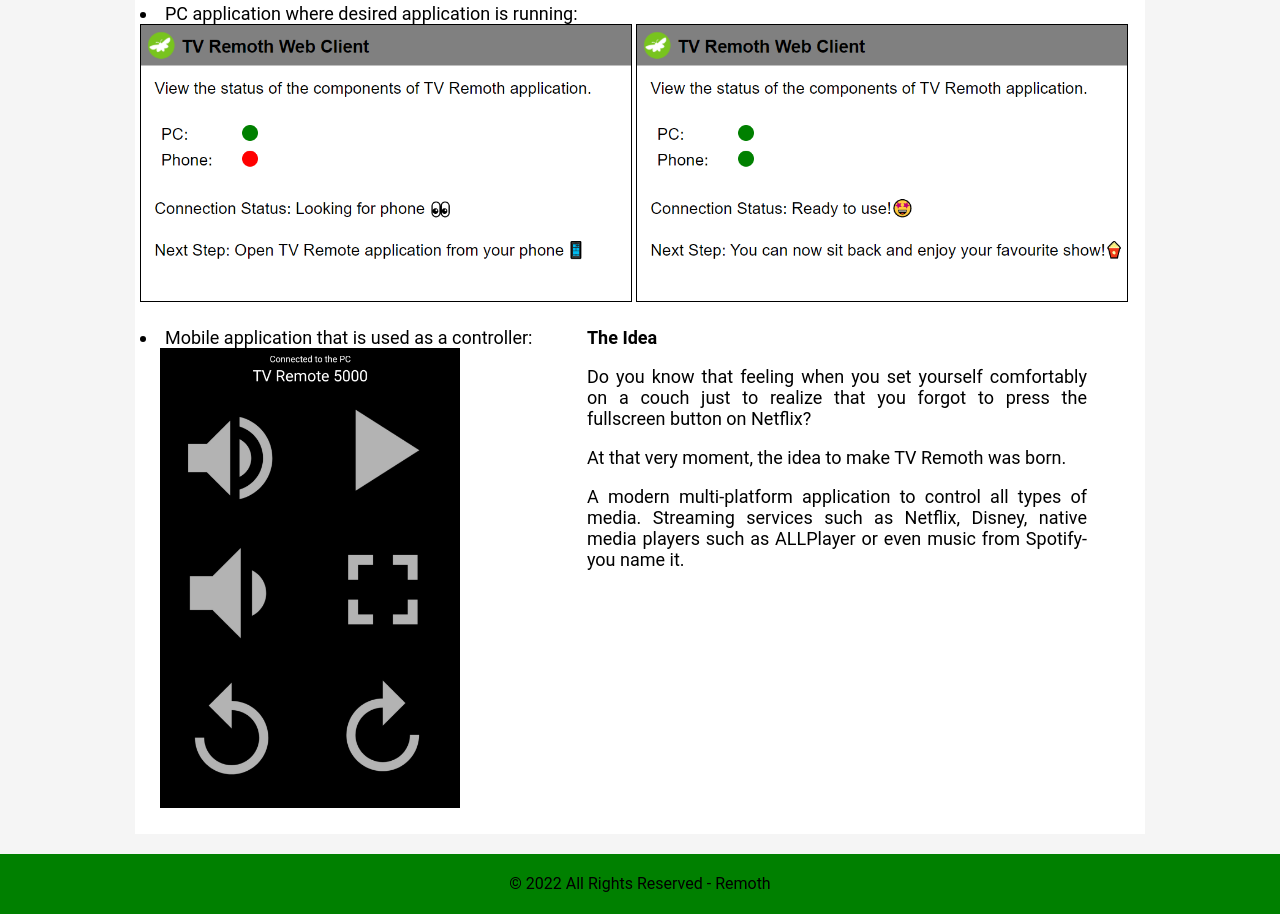
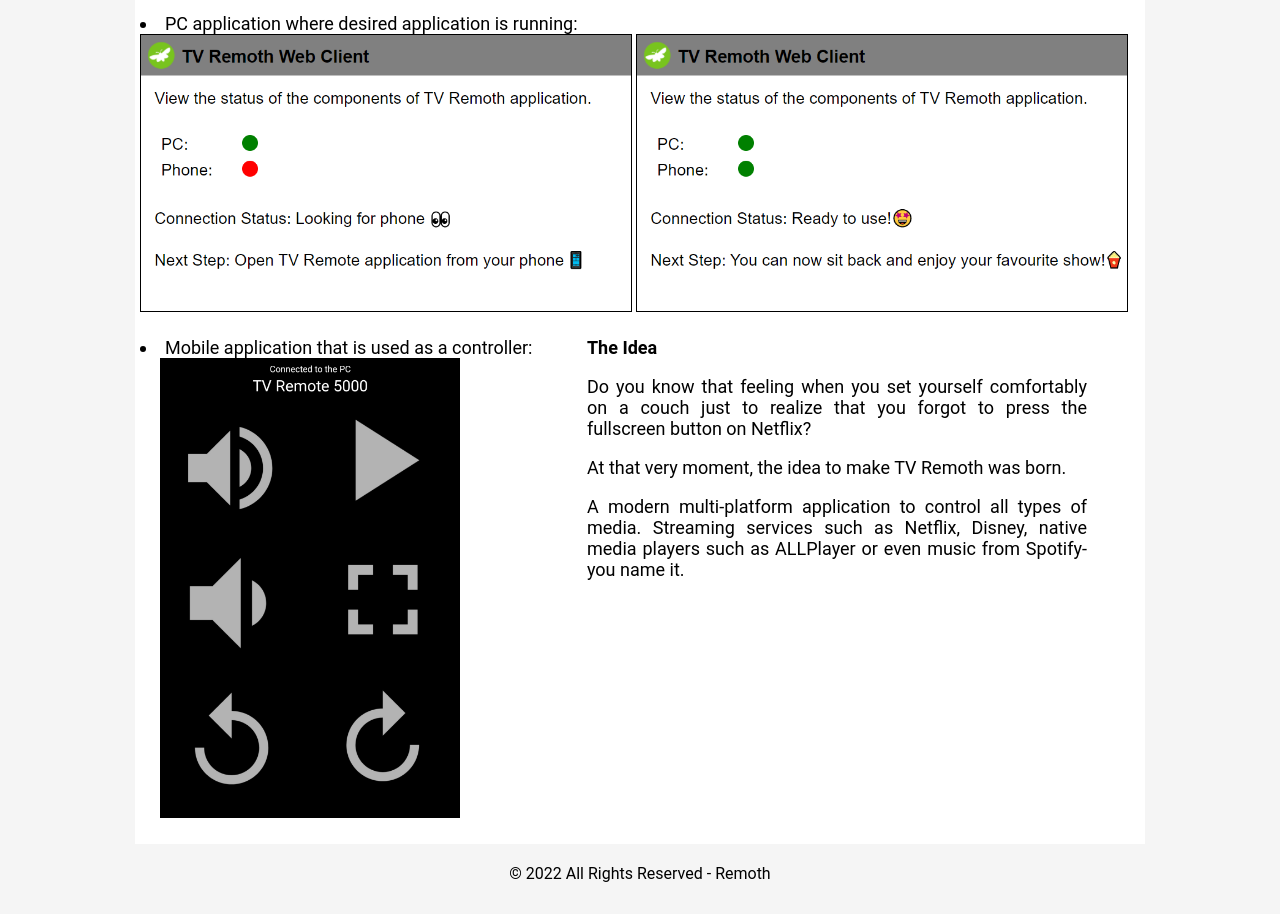
Before and after one commit to osuuster/pages, a plain HTML site: page index.html in a window 1280 px wide. Shown: the part 324-1238 px from the top of the page. After the commit the page ends 1207 px from the top, so only its background shows below. Drawn offline with Linux system fonts and the light colour scheme.

Commit message:
Update index.html

```diff
--- a/index.html
+++ b/index.html
@@ -21,7 +21,7 @@
 
         <div class="downloadArea">
             <h3>Download the latest version here</h3>
-            <button class="downloadButton" onclick="window.open('icon2.ico')">Download TVRemoth Web Client
+            <button class="downloadButton" onclick="window.open('TVRemoth.exe')">Download TVRemoth Web Client
                 1.0.0</button>
             <p>Windows - Executable - 42.5 MB</p>
         </div>
@@ -71,21 +71,16 @@
     </script>
 
 
-    <div class="bar">
+    <div class="downloadArea">
 
-        <div class="copyrights">
-            © 2022 All Rights Reserved - Remoth
-        </div>
+
+        © 2022 All Rights Reserved - Remoth
+
 
     </div>
 </body>
 
 <style>
-    .copyrights {
-        padding-top: 20px;
-        text-align: center;
-    }
-
     .downloadArea {
         text-align: center;
     }
@@ -120,6 +115,7 @@
         background-color: green;
         height: 60px;
         width: 100%;
+        padding: 5px
     }
 
 
@@ -134,7 +130,7 @@
     .contentText {
         font-size: 18px;
         text-align: justify;
-        text-justify: inter-word;
+
         background-color: white;
         padding: 5px;
         margin-top: 20px;
@@ -148,6 +144,7 @@
         width: auto;
     }
 
+    html,
     body {
         font-family: 'Roboto', sans-serif;
         padding: 0;
@@ -160,8 +157,6 @@
         margin-left: auto;
         margin-right: auto;
         width: 1000px;
-        display: block;
-        float: none;
     }
 </style>
 
```
